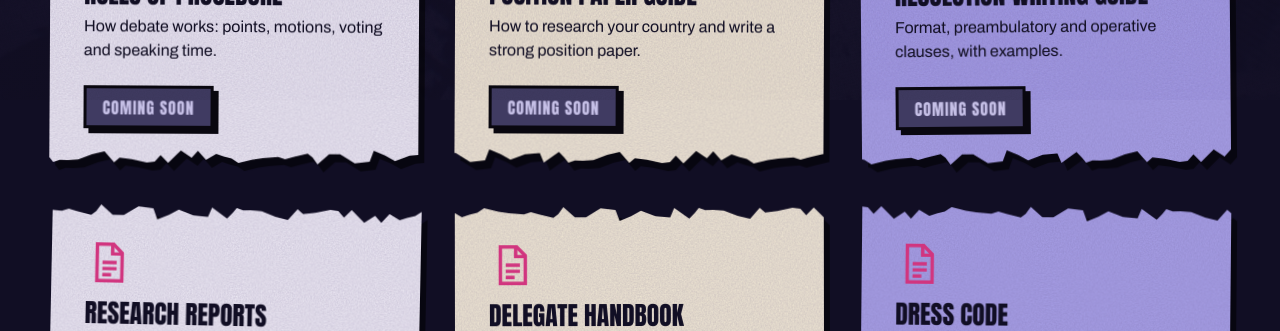
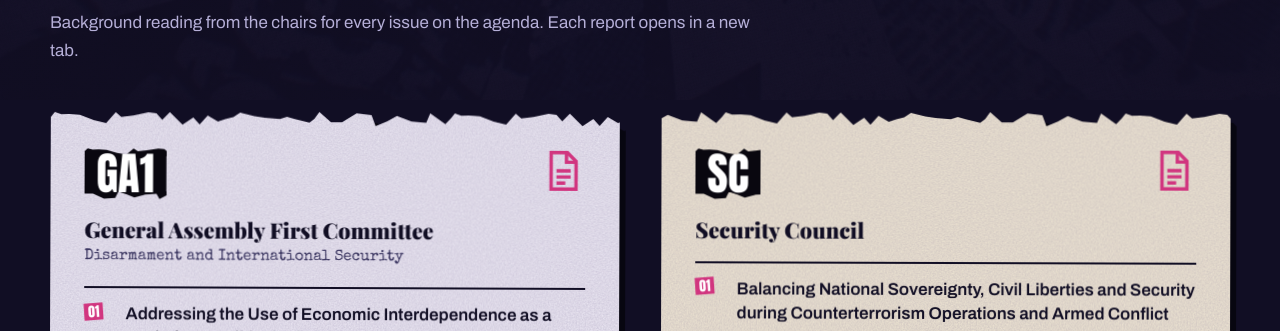
Before and after one commit to mirakludbA08/MISMUN26.github.io, a plain HTML site: page resources.html in a window 1280 px wide. Shown: the part 700-1031 px from the top of the page. Drawn offline with nearby package versions, Linux system fonts and the light colour scheme; a web font is replaced by a local one.

Commit message:
Add research reports, new chairs and updated timetable
- Resources: replace the six guide cards with a research-report card per
  committee, one "Read report" button per issue linking to its doc
- Committees: list both issues per committee with report links
- New chairs: Maryam Killikot (UNESCO), Abdelrahman Amr Ayad (UNCSW head),
  Momin Cheema (ECOSOC), Abdullah Hassan Khan (GA4)
- Timetable: Day One 3:30-4:00 arrival, 4:00-4:30 opening, 5:00-7:00
  lobbying; Day Two breakfast to 8:45, Session 1 from 8:45

Co-Authored-By: Claude Opus 5.5 <noreply@anthropic.com>

```diff
--- a/assets/css/style.css
+++ b/assets/css/style.css
@@ -856,6 +856,18 @@ body.menu-open { overflow: hidden; }
   font: 400 .85rem/1 var(--f-display);
   transform: rotate(-4deg);
 }
+.issue__report {
+  display: block;
+  width: fit-content;
+  margin-top: .35rem;
+  font: 400 .85rem/1.2 var(--f-type);
+  letter-spacing: .03em;
+  color: var(--magenta-d);
+  text-decoration: underline;
+  text-underline-offset: .22em;
+}
+.issue__report::after { content: " \2192"; content: " \2192" / ""; }
+.issue__report:hover { color: var(--ink); }
 .committee--tba .scrap { opacity: .9; }
 .committee--tba .issues li { color: rgba(17, 14, 36, .6); font-style: italic; }
 
@@ -891,16 +903,19 @@ body.menu-open { overflow: hidden; }
 }
 
 /* ---------- RESOURCES ---------- */
-.resources {
+/* research reports: one committee card each, a button per issue */
+.reports {
   display: grid;
-  grid-template-columns: repeat(auto-fill, minmax(min(100%, 300px), 1fr));
-  gap: clamp(24px, 3vw, 36px);
+  grid-template-columns: repeat(auto-fill, minmax(min(100%, 440px), 1fr));
+  gap: clamp(26px, 3.4vw, 42px);
 }
-.resource .scrap { display: flex; flex-direction: column; height: 100%; }
-.resource__icon { width: 46px; height: 46px; margin-bottom: .9rem; color: var(--magenta); }
-.resource__title { margin: 0 0 .45rem; font: 400 1.6rem/1.05 var(--f-display); text-transform: uppercase; }
-.resource__desc { margin: 0 0 1.4rem; font-size: 1rem; line-height: 1.5; }
-.resource .btn { margin-top: auto; align-self: flex-start; font-size: 1rem; padding: .7em 1em .65em; }
+.report .scrap { height: 100%; }
+.report__icon { flex: none; width: 46px; height: 46px; color: var(--magenta); }
+.report__issues { margin-top: 1.2rem; }
+.report__issues li { padding-block: .9rem 1.05rem; }
+.report__issues li::before { top: .92rem; }
+.report__issue { margin: 0 0 .8rem; font-weight: 600; line-height: 1.4; }
+.report .btn { font-size: .95rem; padding: .62em .95em .58em; }
 .glossary { columns: 2 300px; column-gap: clamp(28px, 4vw, 56px); margin: 0; }
 .glossary div { break-inside: avoid; padding: .9rem 0; border-bottom: 1px dashed rgba(17, 14, 36, .45); }
 .glossary dt { font: 400 1.3rem/1.1 var(--f-display); text-transform: uppercase; margin-bottom: .3rem; }
--- a/assets/js/data.js
+++ b/assets/js/data.js
@@ -125,61 +125,93 @@ window.MISMUN = {
     },
   ],
 
-  /* ---- COMMITTEES, CHAIRS & ISSUES ------------------------------------- */
+  /* ---- COMMITTEES, CHAIRS, ISSUES & RESEARCH REPORTS -------------------- */
   // focus: optional subtitle (used for the General Assembly committees).
   // school: the chair's school, shown as a small tag; leave "" for MIS.
-  // issues: add the issues as strings; while the list is empty the card
-  // says "To be announced" and the "Issues coming soon" sticker shows.
+  // issues: { title, report } each. report is the link to that issue's
+  // research report; the Resources page lists every report from here.
+  // Leave report as "" and its button says "Coming soon". While a committee
+  // has no issues its card says "To be announced".
   committees: [
     {
       abbr: "GA1", name: "General Assembly First Committee", focus: "Disarmament and International Security",
       chairs: [{ role: "Head Chair", name: "Rulan Rossouw", school: "OIS" }, { role: "Deputy Chair", name: "Ayaan Atif", school: "" }],
-      issues: [],
+      issues: [
+        { title: "Addressing the Use of Economic Interdependence as a Tool of Geopolitical Influence", report: "https://docs.google.com/document/d/1Gf4WsHOevKoiC8PLtm2rVNogyEJgwExeDwLpgy5V-9o/edit" },
+        { title: "Protecting Critical Infrastructure during Armed Conflict", report: "https://drive.google.com/file/d/1kQW0UJfVwq3Pr39p--FIdgerBHQ898BL/view" },
+      ],
     },
     {
       abbr: "SC", name: "Security Council",
       chairs: [{ role: "Head Chair", name: "Aarna Kalakoti", school: "OIS" }, { role: "Deputy Chair", name: "Muhammad Shaheer", school: "" }],
-      issues: [],
+      issues: [
+        { title: "Balancing National Sovereignty, Civil Liberties and Security during Counterterrorism Operations and Armed Conflict", report: "https://docs.google.com/document/d/1ZHRt8ZLs8Eb73NobUJiaq8KZO8QIlTOKpKJq0XZX4Q4/edit" },
+        { title: "Addressing the Humanitarian Consequences of Armed Conflicts, Natural Disasters and State Fragility", report: "https://docs.google.com/document/d/1JbaheEvQH1OY_mTg5Y0Qq2ZZgtCwuUohM8QpQWlQ1Ic/edit" },
+      ],
     },
     {
       abbr: "UNESCO", name: "United Nations Educational, Scientific and Cultural Organization",
-      chairs: [{ role: "Head Chair", name: "Zainab Ali", school: "" }, { role: "Deputy Chair", name: "Anna Kovarova", school: "OIS" }],
-      issues: [],
+      chairs: [{ role: "Head Chair", name: "Zainab Ali", school: "" }, { role: "Deputy Chair", name: "Maryam Killikot", school: "" }],
+      issues: [
+        { title: "Safeguarding Academic Freedom and Supporting Safe, Inclusive Learning Environments", report: "https://docs.google.com/document/d/1_EEcuPhI02-mCsr1aw-jLYNGQaWesCBxEslnpBOt7oU/edit" },
+        { title: "Protecting Cultural Expression and Safeguarding the Languages and Heritage of Indigenous and Minority Communities", report: "https://docs.google.com/document/d/1oslFqaBrqk0Q447dBbfa7fXgCmkRZ6lb319zkxXbs3Q/edit" },
+      ],
     },
     {
       abbr: "HRC", name: "Human Rights Council",
       chairs: [{ role: "Head Chair", name: "Nicole Claudio", school: "OIS" }, { role: "Deputy Chair", name: "Muhammad Ali Khan", school: "" }],
-      issues: [],
+      issues: [
+        { title: "Protecting Freedom of Expression and Civil Liberties in the Digital Age", report: "https://docs.google.com/document/d/1FFfohHWx1ATA5dAhgo21ytCNXeLB0BhlLZFvHhcNLAA/edit" },
+        { title: "Protecting Fundamental Human Rights in the Use of Detention and Criminal Justice Measures", report: "https://docs.google.com/document/d/1SwoZRPMO0QNwsqO6Rr5OgFy60vYUu0iSuonCTeEOq10/edit" },
+      ],
     },
     {
       abbr: "UNCSW", name: "Commission on the Status of Women",
-      chairs: [{ role: "Head Chair", name: "Arni Mahendra", school: "DBS AK" }, { role: "Deputy Chair", name: "Noor ul Ain Sajid", school: "" }],
-      issues: [],
+      chairs: [{ role: "Head Chair", name: "Abdelrahman Amr Ayad", school: "NIA" }, { role: "Deputy Chair", name: "Noor ul Ain Sajid", school: "" }],
+      issues: [
+        { title: "Promoting Women’s Participation in Public Life and Decision-Making", report: "https://docs.google.com/document/d/1uAVy05VVua99fEBMavCYrhCD5F5EEfz-rfaGMv6fbSM/edit" },
+        { title: "Advancing the Protection of Women’s Rights while Recognising Diverse Legal and Cultural Contexts", report: "https://docs.google.com/document/d/1AvdwtKsGCacuA8V6qz0T_GDFaSS9WQHg7wce9GRbV4c/edit" },
+      ],
     },
     {
       abbr: "CCPCJ", name: "Commission on Crime Prevention and Criminal Justice",
       chairs: [{ role: "Head Chair", name: "Zohaa Fahad", school: "" }, { role: "Deputy Chair", name: "Chinmayee Kothekar", school: "DES" }],
-      issues: [],
+      issues: [
+        { title: "Protecting Civil Liberties while Combating Transnational Organized Crime and Terrorism", report: "https://docs.google.com/document/d/1xXP-IYHd7Z86hUkavCnEaGRjkP0gLvxE0w8glbCOjKc/edit" },
+        { title: "Promoting Fair and Independent Criminal Justice Systems while Protecting Fundamental Rights", report: "https://docs.google.com/document/d/1EHgSP8CtsqtYDTOFwyHvhDi9z9rIJTwTNw_LPHx8wgk/edit" },
+      ],
     },
     {
       abbr: "ECOSOC", name: "Economic and Social Council",
-      chairs: [{ role: "Head Chair", name: "Zaidhan Sakkir", school: "" }, { role: "Deputy Chair", name: "Abdelrahman Amr Ayad", school: "NIA" }],
-      issues: [],
+      chairs: [{ role: "Head Chair", name: "Zaidhan Sakkir", school: "" }, { role: "Deputy Chair", name: "Momin Cheema", school: "" }],
+      issues: [
+        { title: "Promoting Economic Independence and Equal Opportunity for Marginalized Communities", report: "https://docs.google.com/document/d/1f9UQv6aHS3yo-6kQjyZh8Uf-N3reV27SXtkLebP6yl4/edit" },
+        { title: "Combating Forced Labour and Economic Exploitation in Global Supply Chains", report: "https://docs.google.com/document/d/132wuUDCmiPKpqX-ZPu5MO2KBUDmy5D4UBOn_Ye7dW4M/edit" },
+      ],
     },
     {
       abbr: "UNICEF", name: "United Nations Children’s Fund",
       chairs: [{ role: "Head Chair", name: "Fakiha Tajelli", school: "AKIS" }, { role: "Deputy Chair", name: "Youssef Zaitoun", school: "" }],
-      issues: [],
+      issues: [
+        { title: "Protecting Children’s Access to Education in Conflict and Humanitarian Emergencies", report: "https://docs.google.com/document/d/1DRcXRs56lCxLgbXXqg_Vh-9FpxKG6JS0wErs09DBWh4/edit" },
+        { title: "Balancing Parental Responsibility, State Obligations and the Rights and Wellbeing of Children", report: "https://docs.google.com/document/d/13f4JwblatmOEXXrmQiwgc1StMezIOg1fGtsXxVn4yT0/edit" },
+      ],
     },
     {
       abbr: "GA2", name: "General Assembly Second Committee", focus: "Economic and Financial",
       chairs: [{ role: "Head Chair", name: "Sahana Hareesh", school: "OIS" }, { role: "Deputy Chair", name: "Hafy Adrymansyah", school: "" }],
-      issues: [],
+      issues: [
+        { title: "Strengthening Economic Resilience and Protecting Essential Services in Debt-Distressed Economies", report: "https://docs.google.com/document/d/15wwoYad7yfIs11EpUMMQ355IUjwpSujkUOhIz7GqGgM/edit" },
+        { title: "Addressing Structural Inequalities in Global Borrowing and Promoting Sustainable Debt Management", report: "https://docs.google.com/document/d/1faG5cH3XhtWFxuRRQegxdikcoW0ZbsNWCa5_ouJYpIU/edit" },
+      ],
     },
     {
       abbr: "GA4", name: "General Assembly Fourth Committee", focus: "Special Political and Decolonization",
-      chairs: [{ role: "Head Chair", name: "Manha Khan", school: "OIS" }, { role: "Deputy Chair", name: "Kiera Francois", school: "DBS AK" }],
-      issues: [],
+      chairs: [{ role: "Head Chair", name: "Manha Khan", school: "OIS" }, { role: "Deputy Chair", name: "Abdullah Hassan Khan", school: "" }],
+      issues: [
+        { title: "Examining the Role of International and Regional Cooperation in Prolonged Conflicts", report: "https://docs.google.com/document/d/1YLN6OFFBmlxwKby7fSVmmVTy1ZTrSgUHM_6gbVUAR8I/edit" },
+        { title: "Addressing the Impact of Terrorism and Armed Conflict on Self-Determination, Liberty and Civilian Security", report: "https://docs.google.com/document/d/1g0rmwKnEF8YYg5O93UOp5T-rSLKZAgNI--mMN_o6Lo4/edit" },
+      ],
     },
   ],
 
@@ -195,9 +227,9 @@ window.MISMUN = {
       date: "3 December 2026",
       dateShort: "Dec 3",
       items: [
-        { time: "3:30 PM – 4:30 PM", title: "Arrival", location: "Main Hall" },
-        { time: "4:30 PM – 5:00 PM", title: "Opening Ceremony", location: "Main Hall" },
-        { time: "5:00 PM – 7:30 PM", title: "Lobbying & Registration", location: "Committee Rooms" },
+        { time: "3:30 PM – 4:00 PM", title: "Arrival", location: "Main Hall" },
+        { time: "4:00 PM – 4:30 PM", title: "Opening Ceremony", location: "Main Hall" },
+        { time: "5:00 PM – 7:00 PM", title: "Lobbying & Registration", location: "Committee Rooms" },
       ],
     },
     {
@@ -207,8 +239,8 @@ window.MISMUN = {
       date: "4 December 2026",
       dateShort: "Dec 4",
       items: [
-        { time: "8:00 AM – 8:30 AM", title: "Arrival & Breakfast", location: "Main Hall" },
-        { time: "8:30 AM – 10:00 AM", title: "Committee Session 1", location: "Committee Rooms" },
+        { time: "8:00 AM – 8:45 AM", title: "Arrival & Breakfast", location: "Main Hall" },
+        { time: "8:45 AM – 10:00 AM", title: "Committee Session 1", location: "Committee Rooms" },
         { time: "10:15 AM – 11:30 AM", title: "Committee Session 2", location: "Committee Rooms" },
         { time: "11:30 AM – 12:15 PM", title: "Prayer Time", location: "Sixth Form Centre" },
         { time: "12:15 PM – 1:15 PM", title: "Lunch", location: "Main Hall" },
@@ -219,14 +251,4 @@ window.MISMUN = {
       ],
     },
   ],
-
-  /* ---- RESOURCES -------------------------------------------------------- */
-  resources: [
-    { title: "Rules of Procedure", desc: "How debate works: points, motions, voting and speaking time.", url: "" },
-    { title: "Position Paper Guide", desc: "How to research your country and write a strong position paper.", url: "" },
-    { title: "Resolution Writing Guide", desc: "Format, preambulatory and operative clauses, with examples.", url: "" },
-    { title: "Research Reports", desc: "Background reading for every issue on the agenda.", url: "" },
-    { title: "Delegate Handbook", desc: "Everything about the two days, in one document.", url: "" },
-    { title: "Dress Code", desc: "What to wear in committee.", url: "" },
-  ],
 };
--- a/assets/js/main.js
+++ b/assets/js/main.js
@@ -14,7 +14,7 @@
     { id: "committees", href: "committees.html", label: "Committees", desc: "Every committee and the issues up for debate." },
     { id: "team", href: "team.html", label: "Team", desc: "The Secretariat plus the Admin, Tech and Press teams." },
     { id: "schedule", href: "schedule.html", label: "Schedule", desc: "Two days, session by session." },
-    { id: "resources", href: "resources.html", label: "Resources", desc: "Rules of procedure, guides and research reports." },
+    { id: "resources", href: "resources.html", label: "Resources", desc: "Research reports for every issue, plus MUN in 60 seconds." },
   ];
 
   /* ---------- helpers ---------- */
@@ -370,6 +370,12 @@
   }
 
   /* ---------- committees ---------- */
+  // an issue is { title, report }; a plain string still works
+  function issuesOf(c) {
+    return (c.issues || []).map(function (s) { return typeof s === "string" ? { title: s } : s; });
+  }
+  var NEW_TAB = '<span class="sr-only"> (opens in a new tab)</span>';
+
   function renderCommittees() {
     var el = $("[data-committees]");
     if (!el || !D.committees) return;
@@ -379,7 +385,7 @@
     if (notice) notice.hidden = !missing;
     var looks = ["", "scrap--news", "scrap--lav", "scrap--news"];
     el.innerHTML = D.committees.map(function (c, i) {
-      var issues = c.issues || [];
+      var issues = issuesOf(c);
       var chairs = (c.chairs || []).map(function (ch) {
         return '<div class="chair"><dt>' + esc(ch.role) + "</dt><dd>" + esc(ch.name) +
           (ch.school ? ' <span class="chair__school">' + esc(ch.school) + "</span>" : "") + "</dd></div>";
@@ -393,7 +399,11 @@
         (chairs ? '<dl class="chairs">' + chairs + "</dl>" : "") +
         '<p class="committee__label">Issues on the agenda</p>' +
         (issues.length
-          ? '<ol class="issues">' + issues.map(function (s) { return "<li>" + esc(s) + "</li>"; }).join("") + "</ol>"
+          ? '<ol class="issues">' + issues.map(function (s) {
+              return "<li>" + esc(s.title) +
+                (s.report ? '<a class="issue__report" href="' + esc(s.report) + '" target="_blank" rel="noopener">Research report<span class="sr-only">: ' + esc(s.title) + "</span>" + NEW_TAB + "</a>" : "") +
+                "</li>";
+            }).join("") + "</ol>"
           : '<p class="committee__tba">To be announced</p>') +
         "</div></article>";
     }).join("");
@@ -437,20 +447,28 @@
     el.innerHTML = tabs + panels;
   }
 
-  /* ---------- resources ---------- */
-  function renderResources() {
-    var el = $("[data-resources]");
-    if (!el || !D.resources) return;
+  /* ---------- resources: one research-report card per committee ---------- */
+  function renderReports() {
+    var el = $("[data-reports]");
+    if (!el || !D.committees) return;
     var looks = ["", "scrap--news", "scrap--lav"];
-    el.innerHTML = D.resources.map(function (r, i) {
-      var btn = r.url
-        ? '<a class="btn" href="' + esc(r.url) + '" target="_blank" rel="noopener">Open ' + ICON.arrow + "</a>"
-        : '<span class="btn" aria-disabled="true">Coming soon</span>';
-      return '<article class="resource shell" style="--r:' + tilt(i, 1.3) + '">' +
+    el.innerHTML = D.committees.map(function (c, i) {
+      var issues = issuesOf(c);
+      var list = issues.length
+        ? '<ol class="issues report__issues">' + issues.map(function (s) {
+            var btn = s.report
+              ? '<a class="btn" href="' + esc(s.report) + '" target="_blank" rel="noopener">Read report<span class="sr-only">: ' + esc(s.title) + "</span>" + NEW_TAB + ICON.arrow + "</a>"
+              : '<span class="btn" aria-disabled="true">Coming soon</span>';
+            return '<li><p class="report__issue">' + esc(s.title) + "</p>" + btn + "</li>";
+          }).join("") + "</ol>"
+        : '<p class="committee__tba">To be announced</p>';
+      return '<article class="report shell" style="--r:' + tilt(i, 0.9) + '">' +
         '<div class="scrap torn-tb ' + looks[i % looks.length] + '" style="--tx:' + i * 60 + "px;--bx:" + i * 110 + 'px">' +
-        '<span class="resource__icon">' + ICON.doc + "</span>" +
-        '<h3 class="resource__title">' + esc(r.title) + "</h3>" +
-        '<p class="resource__desc">' + esc(r.desc) + "</p>" + btn + "</div></article>";
+        '<div class="committee__top"><span class="committee__abbr"><span class="strip">' + esc(c.abbr) + "</span></span>" +
+        '<span class="report__icon" aria-hidden="true">' + ICON.doc + "</span></div>" +
+        '<h3 class="committee__name">' + esc(c.name) + "</h3>" +
+        (c.focus ? '<p class="committee__focus">' + esc(c.focus) + "</p>" : "") +
+        list + "</div></article>";
     }).join("");
   }
 
@@ -621,7 +639,7 @@
   renderTeams();
   renderCommittees();
   renderSchedule();
-  renderResources();
+  renderReports();
   renderDateChips();
   bindText();
   $$("[data-ransom]").forEach(ransomize);
--- a/resources.html
+++ b/resources.html
@@ -4,7 +4,7 @@
   <meta charset="utf-8">
   <meta name="viewport" content="width=device-width, initial-scale=1">
   <title>Resources · MISMUN 2026</title>
-  <meta name="description" content="Rules of procedure, guides and research reports for MISMUN 2026 delegates.">
+  <meta name="description" content="Research reports for every committee issue at MISMUN 2026, plus MUN in 60 seconds for new delegates.">
   <meta name="theme-color" content="#09070f">
   <link rel="icon" href="assets/img/favicon-64.png" type="image/png">
   <link rel="apple-touch-icon" href="assets/img/apple-touch-icon.png">
@@ -29,8 +29,13 @@
 
     <section class="section">
       <div class="wrap">
-        <!-- Resource links are set in assets/js/data.js -->
-        <div class="resources" data-resources></div>
+        <div class="section__head">
+          <span class="label">// Read before you debate</span>
+          <h2 class="h2">Research reports</h2>
+          <p>Background reading from the chairs for every issue on the agenda. Each report opens in a new tab.</p>
+        </div>
+        <!-- Report links are set on each committee's issues in assets/js/data.js -->
+        <div class="reports" data-reports></div>
       </div>
     </section>
 
```
